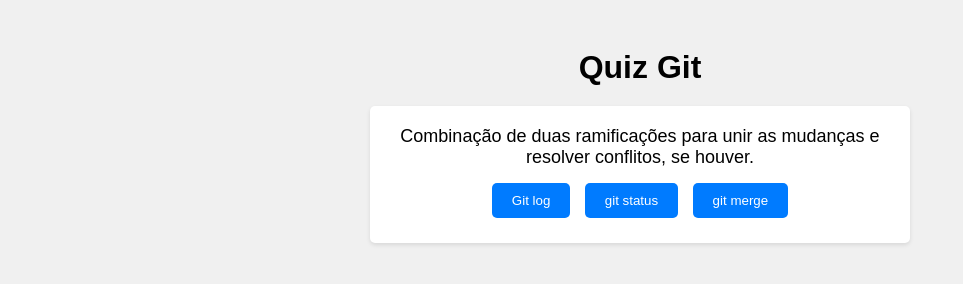
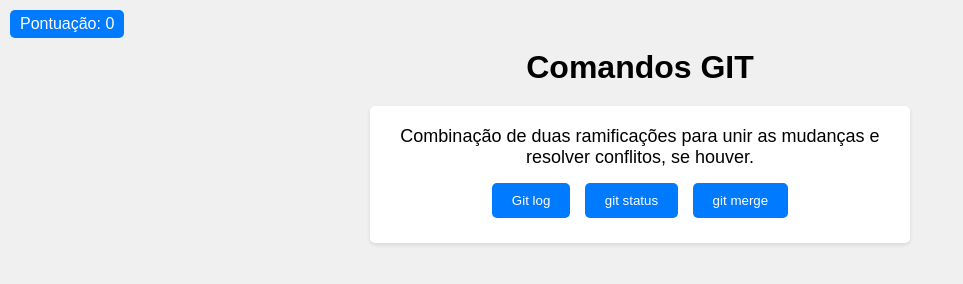
Before and after one commit to N3lo4ngelo/Quiz_Game, a plain HTML site: page index.html in a window 1280 px wide. Both pictures are taken after a click on the button "git start". Shown: the whole page, without its empty margins (0-963 px from the left). Drawn offline with Linux system fonts and the light colour scheme.

Commit message:
Adicionando a funcionalidade de pontuação

```diff
--- a/assets/css/style.css
+++ b/assets/css/style.css
@@ -29,3 +29,13 @@ body {
     border-radius: 5px;
     cursor: pointer;
   }
+
+  #pontuacao {
+    position: absolute;
+    top: 10px;
+    left: 10px;
+    background-color: #007bff;
+    color: #fff;
+    padding: 5px 10px;
+    border-radius: 5px;
+  }
--- a/assets/js/script.js
+++ b/assets/js/script.js
@@ -66,6 +66,8 @@ const perguntas = [
   ];
 
   let perguntaAtual = 0;
+  let pontuacao_player = 0
+
 
   function mostrar_questao() {
     const quiz_box = document.querySelector('.box-quiz');
@@ -80,9 +82,11 @@ const perguntas = [
   }
 
   function verificar_resposta(index_selecionado) {
+    const elemento_pontuacao = document.getElementById('valor_pontuacao');
     const elemento_resultado = document.getElementById('resultado');
     if (index_selecionado === perguntas[perguntaAtual].index_resposta) {
         alert("Resposta Correta!")
+        pontuacao_player += 10
     } else {
         alert("Resposta Incorreta!")
     }
@@ -97,6 +101,7 @@ const perguntas = [
         btn.disabled = true;
       });
     }
+    elemento_pontuacao.textContent = pontuacao_player
   }
 
   mostrar_questao();
--- a/index.html
+++ b/index.html
@@ -7,7 +7,8 @@
 <title>Quiz Git</title>
 </head>
 <body>
-<h1>Quiz Git</h1>
+<div id="pontuacao">Pontuação: <span id="valor_pontuacao">0</span></div>
+<h1>Comandos GIT</h1>
 <div class="box-quiz">
   <div class="pergunta">Qual comando é usado para inicializar um repositório Git?</div>
   <button class="resposta" onclick="verificar_resposta(0)">git init</button>
@@ -17,6 +18,7 @@
 
 <div id="resultado"></div>
 
+
 <script src="assets/js/script.js"></script>
 </body>
 </html>
```
